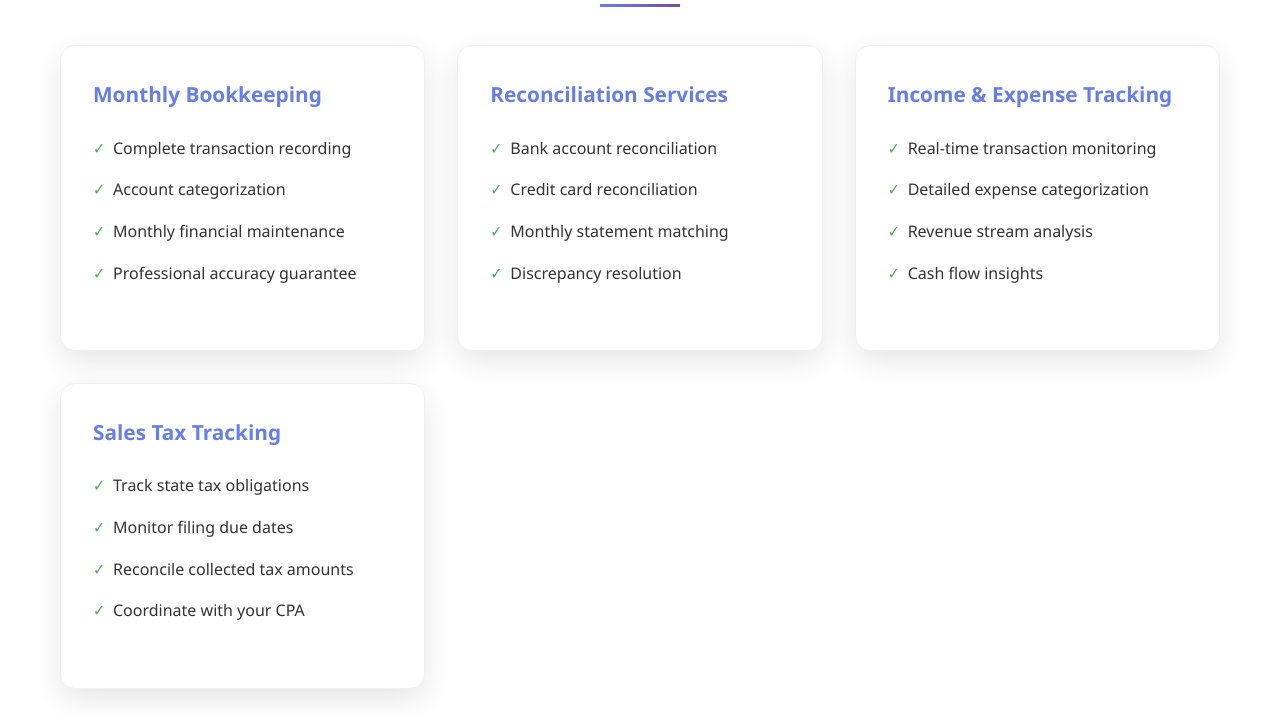
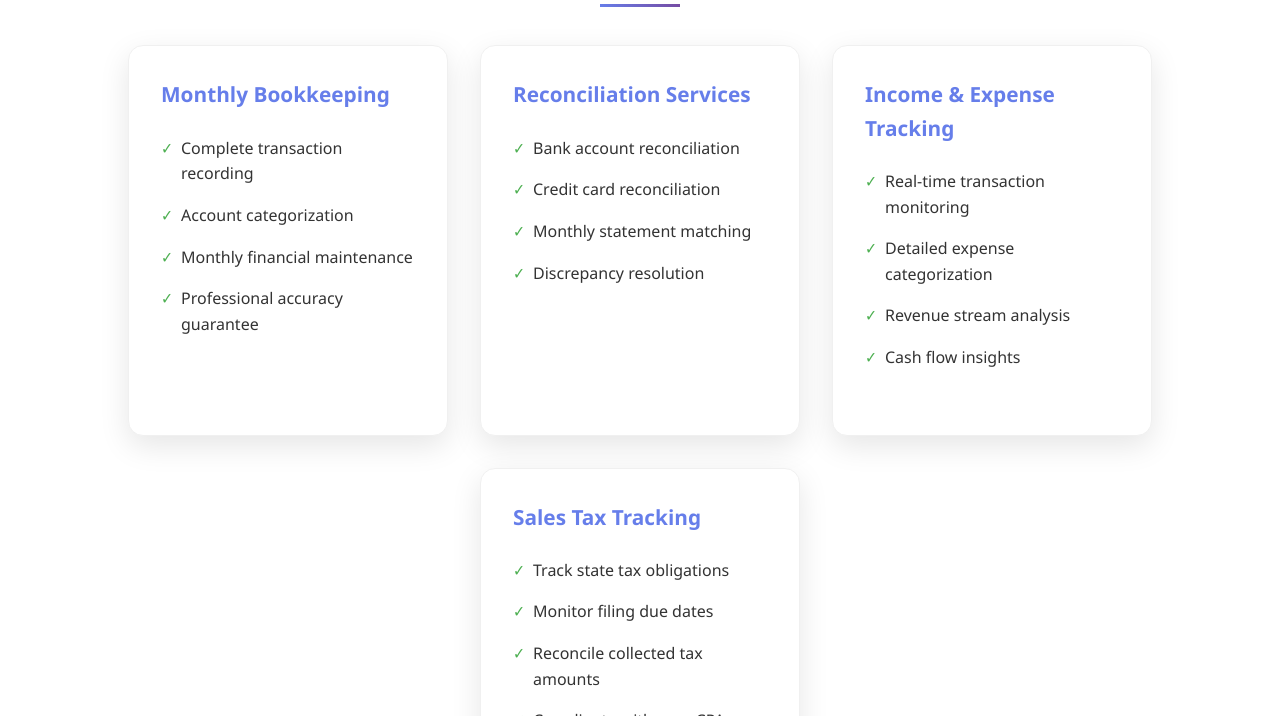
Before and after one commit to rumlawi/ledgerly, a plain HTML site: page index.html in a window 1280 px wide. Shown: the part 724-1440 px from the top of the page. Drawn offline with Linux system fonts and the light colour scheme.

Commit message:
Update index.html

```diff
--- a/index.html
+++ b/index.html
@@ -141,10 +141,11 @@
 
         /* Services Grid */
         .services-grid {
-            display: grid;
-            grid-template-columns: repeat(auto-fit, minmax(300px, 1fr));
+            display: flex;
+            flex-wrap: wrap;
             gap: 2rem;
             margin-top: 3rem;
+            justify-content: center;
         }
 
         .service-card {
@@ -154,6 +155,9 @@
             box-shadow: 0 10px 30px rgba(0, 0, 0, 0.1);
             transition: transform 0.3s ease, box-shadow 0.3s ease;
             border: 1px solid #f0f0f0;
+            flex: 0 0 320px;
+            min-width: 320px;
+            max-width: 380px;
         }
 
         .service-card:hover {
```
